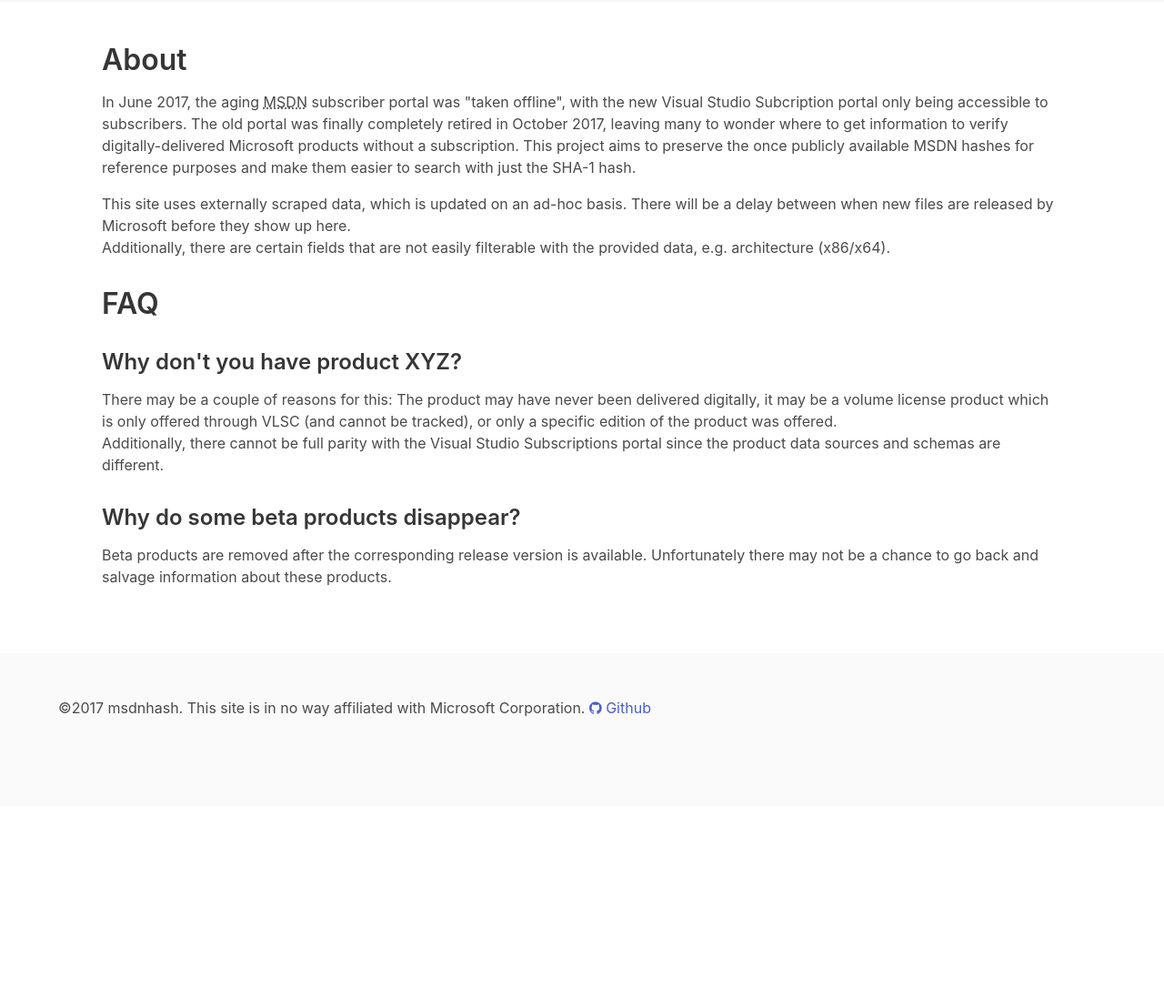
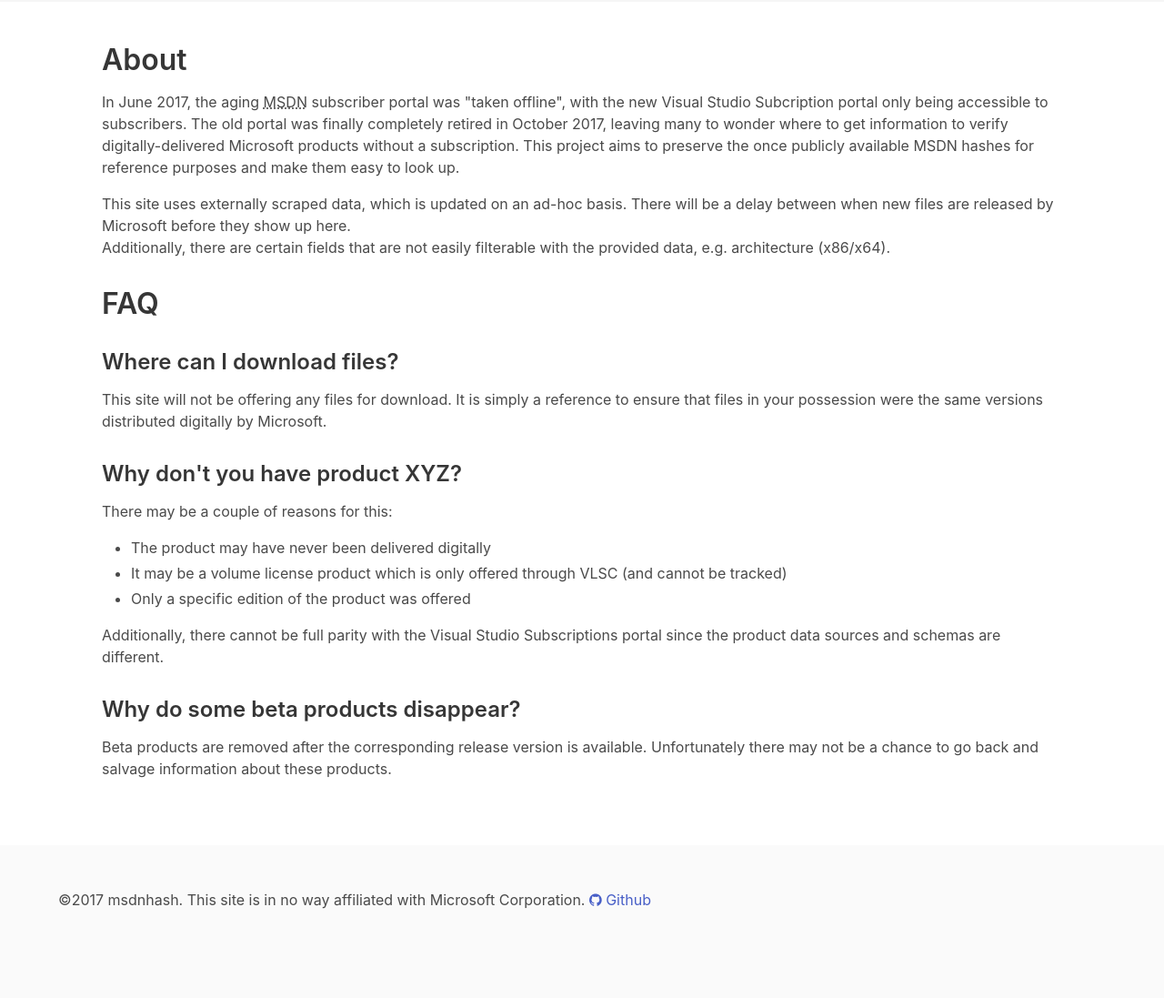
Before and after one commit to mauricew/dnhash, a Django app: page /about in a window 1280 px wide. Shown: the part 52-1149 px from the top of the page at 91% size. Before the commit the page ends 840 px from the top, so only its background shows below. Run offline with Django 3.2, Linux system fonts and the light colour scheme; some libraries are stand-ins or nearby versions.

Commit message:
Update FAQ

```diff
--- a/msdn/templates/msdn/about.html
+++ b/msdn/templates/msdn/about.html
@@ -7,7 +7,7 @@
     <p>
         In June 2017, the aging <abbr title="Microsoft Developer Network">MSDN</abbr> subscriber portal was "taken offline", with the new Visual Studio Subcription portal only being accessible to subscribers.
         The old portal was finally completely retired in October 2017, leaving many to wonder where to get information to verify digitally-delivered Microsoft products without a subscription.
-        This project aims to preserve the once publicly available MSDN hashes for reference purposes and make them easier to search with just the SHA-1 hash.
+        This project aims to preserve the once publicly available MSDN hashes for reference purposes and make them easy to look up.
     </p>
 
     <p>
@@ -17,13 +17,19 @@
     </p>
 
     <h1>FAQ</h1>
+    <h3>Where can I download files?</h3>
+    <p>
+        This site will not be offering any files for download.
+        It is simply a reference to ensure that files in your possession were the same versions distributed digitally by Microsoft.
+    </p>
     <h3>Why don't you have product XYZ?</h3>
     <p>
         There may be a couple of reasons for this:
-        The product may have never been delivered digitally,
-        it may be a volume license product which is only offered through VLSC (and cannot be tracked),
-        or only a specific edition of the product was offered.
-        <br />
+        <ul>
+            <li>The product may have never been delivered digitally</li>
+            <li>It may be a volume license product which is only offered through VLSC (and cannot be tracked)</li>
+            <li>Only a specific edition of the product was offered</li>
+        </ul>
         Additionally, there cannot be full parity with the Visual Studio Subscriptions portal since the product data sources and schemas are different.
     </p>
     <h3>Why do some beta products disappear?</h3>
```
